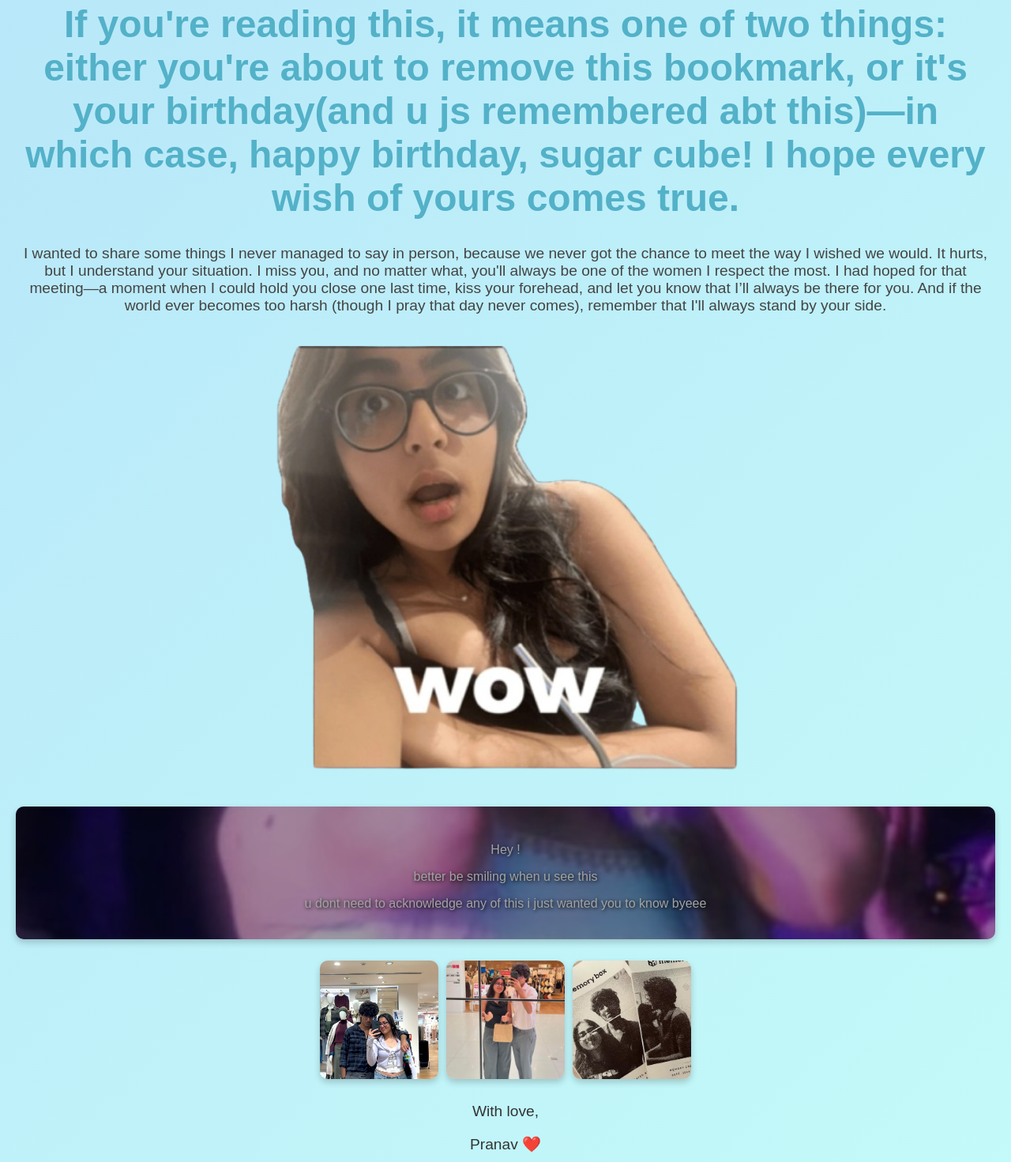
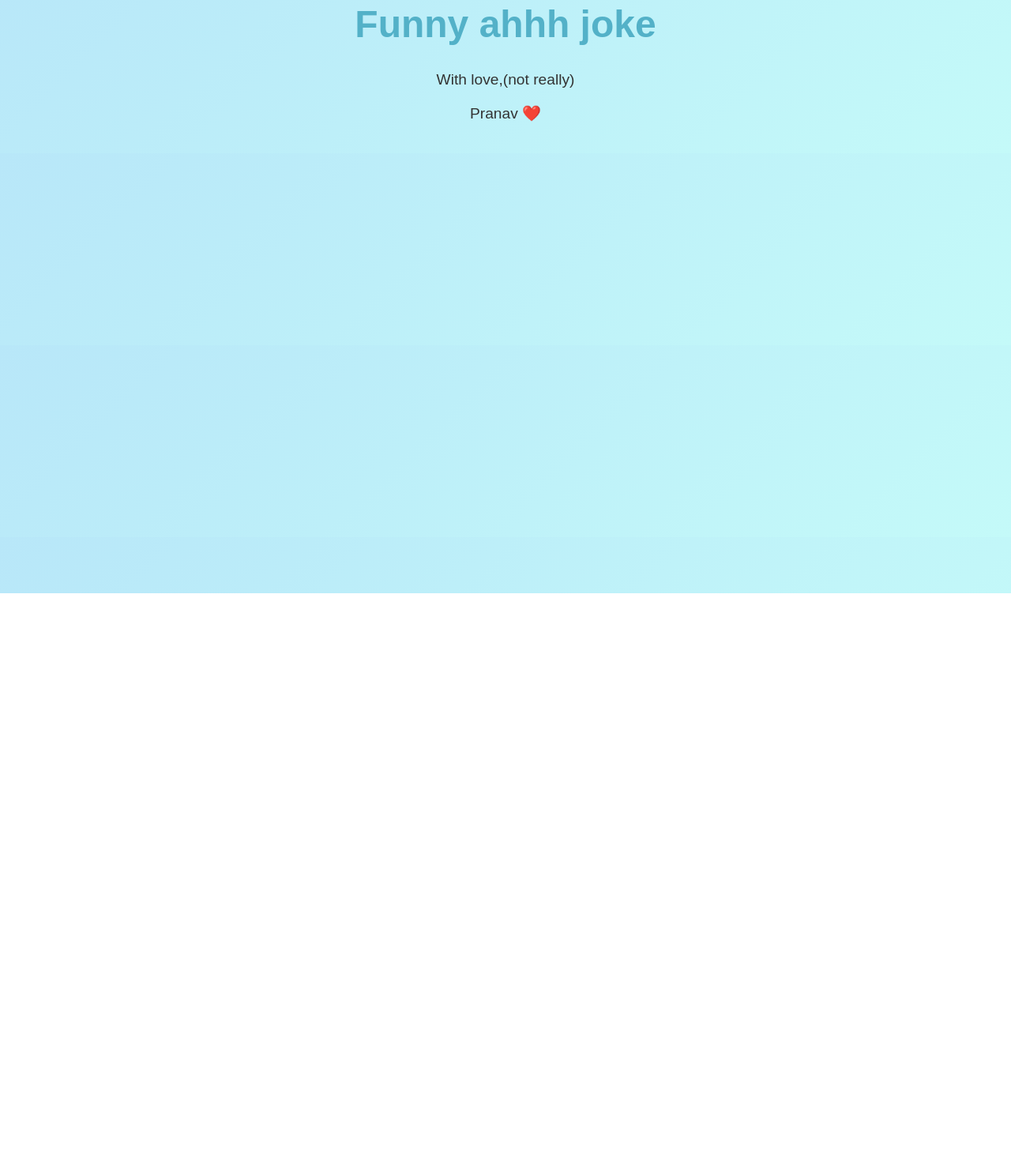
Before and after one commit to pranavchahal06/HAPPY-BIRTHDAY-RUHANI, a plain HTML site: page index.html in a window 1280 px wide. Shown: the part 49-1520 px from the top of the page at 79% size. After the commit the page ends 800 px from the top, so only its background shows below. Drawn offline with Linux system fonts and the light colour scheme.

Commit message:
Update index.html

```diff
--- a/index.html
+++ b/index.html
@@ -3,45 +3,21 @@
 <head>
   <meta charset="UTF-8">
   <meta name="viewport" content="width=device-width, initial-scale=1.0">
-  <title>HAPPPPYYY BRITHDAYYYYY RUHANIIIII</title>
+  <title></title>
   <link rel="stylesheet" href="styles.css">
 </head>
 <body>
 
   <div class="container">
     <header>
-      <h1> If you're reading this, it means one of two things: either you're about to remove this bookmark, or it's your birthday(and u js remembered abt this)—in which case, happy birthday, sugar cube! I hope every wish of yours comes true.</h1>
+      <h1> Funny ahhh joke</h1>
       <p>
-        I wanted to share some things I never managed to say in person, because we never got the chance to meet the way I wished we would. It hurts, but I understand your situation. I miss you, and no matter what, you'll always be one of the women I respect the most.
 
-I had hoped for that meeting—a moment when I could hold you close one last time, kiss your forehead, and let you know that I’ll always be there for you. And if the world ever becomes too harsh (though I pray that day never comes), remember that I'll always stand by your side.
-      </p>
     </header>
 
-    <div class="hero">
-      <img src="RUHANIIII.png" alt="Happy Birthday Banner">
-    </div>
-
-    <section class="message" style="background-image: url(a03e9563ce4cc611274d04c8553c86e6.jpg);">
-      <h2></h2>
-      <p>Hey !</p>
-      <p>better be smiling when u see this</p>
-      <p> u dont need to acknowledge any of this i just wanted you to know
-        byeee
-      </p>
-    </section>
-
-    <section class="gallery">
-      <h2></h2>
-      <div class="photos">
-        <img src="E5912601-0809-42E9-B39B-BDE73C9B3C58.JPG" alt="Memory 1">
-        <img src="454444057_2212876219067780_6002701073034118265_n.jpg" alt="Memory 2">
-        <img src="11507843-8A01-46E3-A863-5C013E64CAC1.jpg" alt="Memory 3">
-      </div>
-    </section>
 
     <footer>
-      <p>With love,</p>
+      <p>With love,(not really)</p>
       <p>Pranav ❤️</p>
     </footer>
   </div>
```
